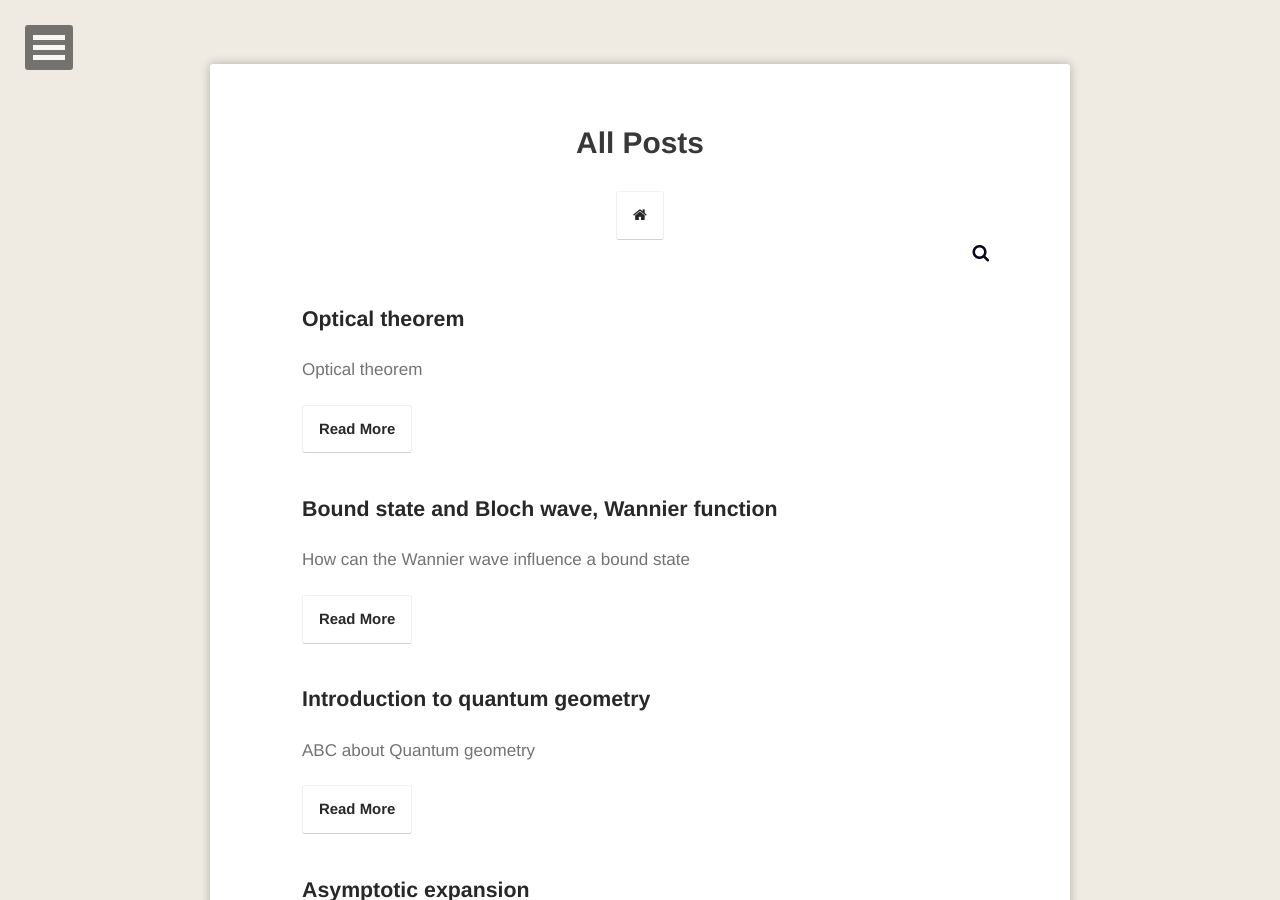
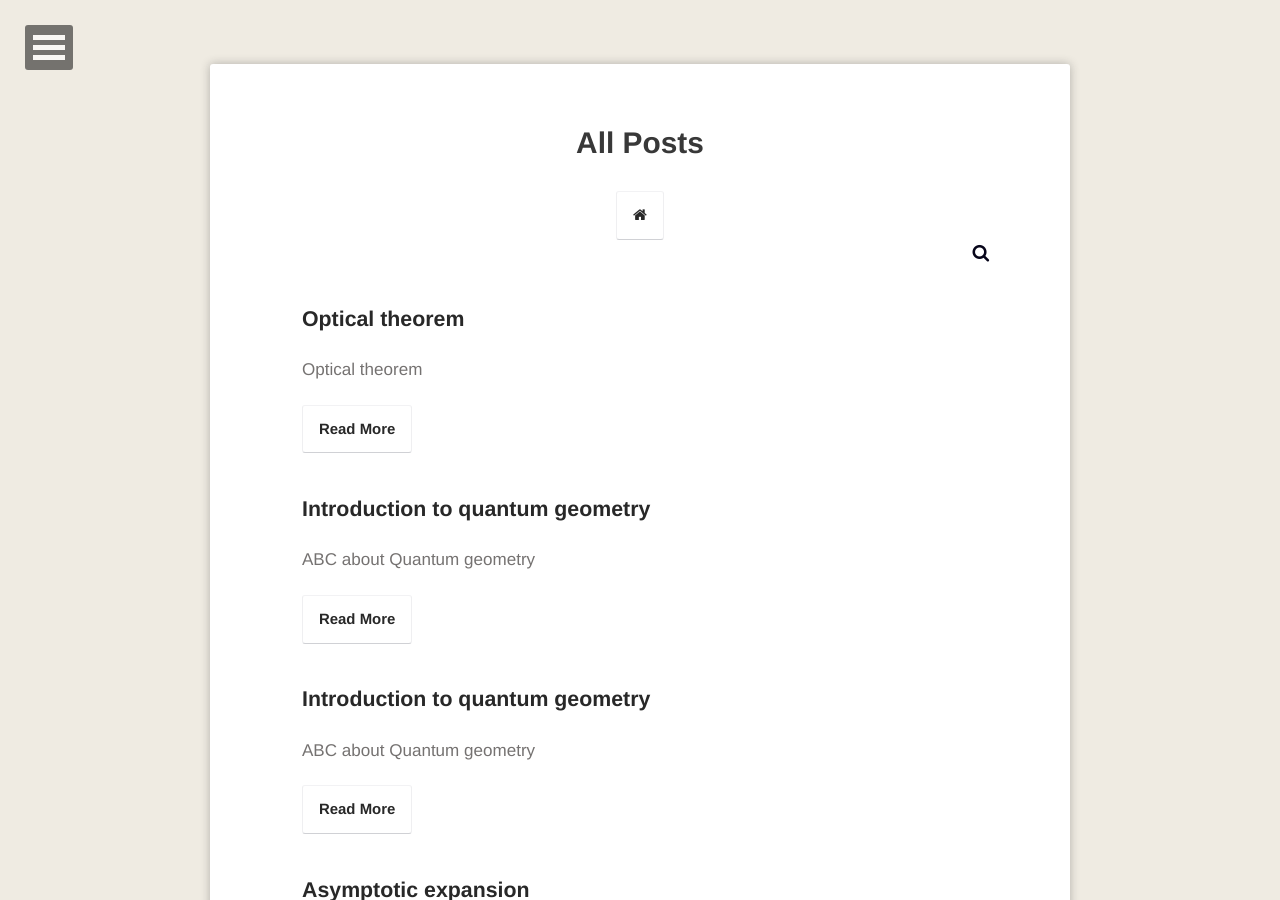
Before and after one commit to shuaichenphysics/shuaichenphysics.github.io, a Jekyll site: the page built from posts/index.md, in a window 1280 px wide and 900 px high. Built offline with Jekyll 4.4.1, drawn with Linux system fonts in a browser that asks for light colours; some of the changed lines change nothing that is shown.

Commit message:
Update 2023-10-20-bound state in a periodic potential.md

```diff
--- a/_posts/2023-10-20-bound state in a periodic potential.md
+++ b/_posts/2023-10-20-bound state in a periodic potential.md
@@ -1,219 +1,66 @@
 ---
 layout: post
-title: "Bound state and Bloch wave, Wannier function"
-date: 2023-10-20
-excerpt: "How can the Wannier wave influence a bound state "
-tags: [Wannier function, Schroedinger equation]
+title: "Introduction to quantum geometry"
+date: 2023-08-28
+excerpt: "ABC about Quantum geometry"
+tags: [Quantum Qeometry, math]
 comments: true
 ---
 
-# Bound states under a periodic potential
 
-## Schroedinger equation and Bloch waves
-
-We first recall the Schroedinger equation with a periodic potential
+Consider a generic parameter-dependent quantum system described by a Hamiltonian $$H(k)$$ and Schroedinger equation
 
 $$
-\left[-\frac{\nabla^{2}}{2m}+V(\mathbf{r})\right]\psi(\mathbf{r})=E\psi(\mathbf{r})\label{eq:bloch}
+H(x) |\psi_\alpha(x)\rangle = \epsilon_\alpha(x)|\psi_\alpha(x)\rangle
 $$
 
-Here $$V(\mathbf{r})$$ is a periodic potential $$V(\mathbf{r})=V(\mathbf{r}+\mathbf{a})$$.
-The system obeys the translation symmetry and the Bloch theorem
-tells that a general solution has the form as
+With eigenvalue $$\epsilon_\alpha(x)$$ that form a band structure in parameter space, and corresponding eigenstates $$|\psi_\alpha(x)\rangle $$.
+We remark that $$x$$ indeed represents a general parameter such as momentum, or interaction parameter. As the name geometry indicates, we will define so-called __quantum geometry__ that encodes structural information of the Hilbert spaces $$\{\mathcal H_x\}$$ when the parameter $$x$$ varies.
+
+It is often the case that perturbation occurs (in reality or thinking experiments) $$x\rightarrow x+\Delta x $$. Then the system shows response to the external perturbation and for weak perturbation, the response can be expressed in the unperturbed Hamiltonian $$H(x)$$. There are two aspects of changes. First, the __shift of the energy__ and we may call it the **spectrum physics** (I cook the name, not serious). More precisely, the information shall be encoded by the velocity
 
 $$
-\psi_{n\mathbf{k}}(\mathbf{r})=e^{i\mathbf{k}\cdot\mathbf{r}}u_{n\mathbf{k}}(\mathbf{r})\label{eq:solution}
+\mathbf v_\alpha(x)  = \nabla _x \epsilon_\alpha(x).
 $$
 
-where $$u_{n\mathbf{k}}(\mathbf{r})$$ is also periodic with $$u_{n\mathbf{k}}(\mathbf{r})=u_{n\mathbf{k}}(\mathbf{r}+\mathbf{a})$$
-and $$n$$ is the band index. The wave function $$u_{n\mathbf{k}}(\mathbf{r})$$
-satisfies the equation
+The second part is the wave function (in parallel, we name it **wavefunction physics**), and similarly the information is encoded in $$ \vert\partial_x \psi_\alpha(x)\rangle $$. While the role of the energy bands and band velocities in such quantities is for the most part well known, considerable attention has in recent decades shifted to the eigenstates.
+
+>  The quantum geometry works to provide a quantitative theory of the information encoded in the geometry $$x$$ dependence of eigenstates and to describe how this geometry is unveiled in the physical properties of the system of interest.
+
+# Quantum geometry tensor
+
+We can regard the Hilbert space as a Riemannian manifold and then we can define the curvature and metric. Physically, we can define the quantum geometry tensor
 
 $$
-\left[\frac{k^{2}}{2m}+V(\mathbf{r})\right]u_{n\mathbf{k}}(\mathbf{r})=Eu_{n\mathbf{k}}(\mathbf{r})\label{eq:uk}
+T_{ij}(x) = \langle \partial_i \psi(x)|[1-|\psi(x)\rangle\langle\psi(x)|]|\partial_j\psi(x)\rangle
 $$
 
-Given a band $$n$$, we can define the Wannier functions
+It is related to the Berry curvature and quantum metric by
 
 $$
-W_{n\mathbf{R}}(\mathbf{r})=\frac{1}{\sqrt{N}}e^{i\mathbf{k}\cdot\mathbf{r}}\sum_{\mathbf{k}}e^{-i\mathbf{k}\cdot\mathbf{R}}u_{n\mathbf{k}}(\mathbf{r})\label{eq:Wannier}
+T = g-\frac{i}{2}\Omega
 $$
 
-Here $$\mathbf{R}$$ is the lattice vector and $$N$$ is the number of primitive
-cells in the crystals. The Bloch functions can be written in terms
-of the Wannier functions as follows
+The QGT unifies the quantum metric as the real part and the Berry curvature as the imaginary part in a single complex gauge-invariant tensor field.
+
+# The origin of quantum geometry
+
+The quantum geometry represents structural information of the Hilbert space. To see its originality, we can consider a variation of parameter for the Hamiltonian
 
 $$
-u_{n\mathbf{k}}(\mathbf{r})=\frac{1}{\sqrt{N}}\sum_{\mathbf{R}}e^{-i\mathbf{k}\cdot\mathbf{r}}e^{i\mathbf{k}\cdot\mathbf{R}}W_{n\mathbf{R}}(\mathbf{r})\label{eq:unk}
+H(x+\Delta x) = H(x)+\nabla_xH\cdot\Delta x
 $$
 
-The Wannier functions in Eq. (\ref{eq:Wannier}) constructed by the
-waves $$u_{n\mathbf{k}}(\mathbf{r})$$ is not unique due to a gauge
-degree of freedom in $$u_{n\mathbf{k}}(\mathbf{r})$$. Namely, when
-a phase change in $$u_{n\mathbf{k}}(\mathbf{r})\rightarrow u_{n\mathbf{k}}(\mathbf{r})e^{i\phi_{n\mathbf{k}}}$$
-in Eq.~(\ref{eq:solution}), $$\psi_{n\mathbf{k}}(\mathbf{r})$$ stays
-as an eigenstate to the Schroedinger equation in Eq.(\ref{eq:bloch}).We
-can find the optimally localized Wannier functions by minimizing the
-quadratic spread
+When the perturbative term does not commute with $$H(x)$$ with
 
 $$
-\begin{align}
-\langle r^{2}\rangle-\langle r\rangle^{2} & \equiv\int_{\mathcal{A}_{uc}}d\mathbf{r}W_{\mathbf{0}}^{*}(\mathbf{r})r^{2}W_{\mathbf{0}}(\mathbf{r})-\left[\int_{\mathcal{A}}d\mathbf{r}W_{\mathbf{0}}^{*}(\mathbf{r})\mathbf{r}W_{\mathbf{0}}(\mathbf{r})\right]^{2}\\
- & \geq\frac{\mathcal{A}_{uc}}{(2\pi)^{d}}\int_{\mathrm{BZ}}d\mathbf{k}\mathrm{Tr}g(\mathbf{k})
-\end{align}
+\langle \psi_\alpha|\nabla_xH\cdot\Delta x|\psi_\beta\rangle\neq 0\quad \exist\beta\neq \alpha
 $$
 
-with $$\mathcal{A}_{uc}$$ denotes a unit cell. Here $$g(\mathbf{k})$$
-is the quantum metric with components
+This means the eigenstate changes accordingly by means of the interband coupling mediated by the gradients of the Hamiltonian. To make this idea more quantitative, it is instructive to study the evolution of a single eigenstate when the parameters are varied by considering
 
 $$
-g_{ab}(\mathbf{k})=\mathrm{Re}\langle\partial_{a}u_{n\mathbf{k}}\vert\left(1-\vert u_{n\mathbf{k}}\rangle\langle u_{n\mathbf{k}}\vert\right)\vert\partial_{b}u_{n\mathbf{k}}\rangle
+\langle \psi(x)|\psi(x+\Delta x)\rangle = \mathcal Fe^{-i\Delta \varphi}
 $$
 
-The average quantum metric appears as the lower bound of the quadratic
-spread which is gauge-independent.
-
-## Bound state at impurity
-
-Here we consider an impurity along with the periodic potential. We
-focus on one spatial dimensional system The Schroedinger equation
-is
-
-$$
-\left[-\frac{\hbar}{2m}\frac{d^{2}}{dx^{2}}+V(x)-V_{0}\delta(x)\right]\psi(x)=E\psi(x)
-$$
-
-Here $$m_{0}$$ is the mass of the electron and one should not confuse it
-with an effective mass of an energy band.
-
-We are interested in a bound state that is trapped by the impurity.
-To solve the bound state, we can consider the Schroedinger equation
-in Eq.~(\ref{eq:bloch}) with boundary condition
-
-$$
-\psi(\infty)=0
-$$
-
-We assume a wave function ansatz
-
-$$
-\psi_{\lambda}(x)=e^{-\lambda x}u_{\lambda}(x)
-$$
-
-It is easy to find that $$u_{\lambda}(x)$$ satisfies the equation
-
-$$
-\left[-\frac{\lambda^{2}}{2m}+V(x)\right]u_{\lambda}(x)=E_{n\lambda}u_{\lambda}(x)\label{eq:enl}
-$$
-
-which has the same form as in Eq. (\ref{eq:uk}). Therefore, we can
-apply the Bloch theorem
-
-$$
-u_{n\lambda}(x)=\frac{1}{\sqrt{N}}\sum_{R}e^{-i\lambda x}e^{i\lambda R}W_{nR}(x)\label{eq:u_l}
-$$
-
-Here we also introduce the index $$n$$. We have the one-to-one
-correspondence between Eqs. (\ref{eq:u_l}) and (\ref{eq:unk}). The
-eigen energy in Eq. (\ref{eq:enl}) is
-
-$$
-\begin{align}
-E_{n\lambda} & =-\frac{\lambda^{2}}{2m}+\sum_{\delta}e^{-i\lambda\delta}t(\delta)\nonumber \\
- & =-\frac{\lambda^{2}}{2m}+t(0)+2\mathrm{Re}\left[e^{-i\lambda a}t(a)\right]+2\mathrm{Re}\left[e^{-i2\lambda a}t(2a)\right]+\cdots
-\end{align}
-$$
-
-with $$\delta=0,\pm a,\pm2a,\cdots$$ and
-
-$$
-t(\delta)=\int_{0}^{a}dxW_{R}(x)V(x)W_{R+\delta}^{*}(x)
-$$
-
-If the profile of $$W_{R}(x)$$ exponentially decays, the hopping integral
-$$t(\delta)$$ decays exponentially as $$\delta$$ increases. Noting that
-$$E_{n\lambda=0}>E_{n\lambda>0}$$, we can conclude that the bound states
-have the energy lower than $$\sum_{\delta}e^{-i\lambda\delta}t(\delta)$$
-while a scattering scattering state is larger than $$\sum_{\delta}e^{-i\lambda\delta}t(\delta)$$
-given a band $$n$$.
-
-For the impurity problem, we can construct the wave function
-
-$$
-\begin{align}
-\psi_{n\lambda}(x)= & \begin{cases}
-\frac{1}{\sqrt{N}}e^{-\lambda x}u_{n\lambda}(x) & x\geq0\\
-\frac{1}{\sqrt{N}}Ae^{-\lambda\vert x\vert}u_{n\lambda}(x) & x<0
-\end{cases}
-\end{align}
-$$
-
-At the $$x=0$$, we have the condition
-
-$$
-\begin{align}
-\psi_{n}(0^{+}) & =\psi_{n}(0^{-})\\
--\frac{1}{2m}\left[\psi^{\prime}(0^{+})-\psi^{\prime}(0^{-})\right] & =V_{0}\psi(0)
-\end{align}
-$$
-
-which gives rise to
-
-$$
-\begin{align}
-\lambda & =mV_{0}\\
-A & =1
-\end{align}
-$$
-
-Therefore we have solution
-
-$$
-\begin{align}
-\psi_{n\lambda}(x) & =\frac{1}{\sqrt{N}}e^{-\lambda\vert x\vert}u_{n\lambda}(x)\\
- & =\frac{1}{\sqrt{N}}e^{-\lambda\vert x\vert}e^{-i\lambda\cdot x}\sum_{R}e^{i\lambda R}W_{R}(x)\label{eq:psi_n}
-\end{align}
-$$
-
-where $$N$$ is the normalization factor and the factor $$e^{-i\lambda\cdot x}$$
-is to ensure the orthogonality of the wave functions $$\psi_{n\lambda}(x)$$
-of bound states.
-
-The question arises: what Wannier basis should we choose? In fact,
-we can take the form in Eq. (\ref{eq:psi_n}) as a wave function ansatz
-given a parameter $$\lambda$$. The choice on the Wannier functions
-should minimize the energy of the bound state, or the energy $$E_{n0}=\sum_{\delta}e^{-i\lambda\delta}t(\delta)=\sum_{\delta}e^{-i\lambda\delta}\int_{0}^{a}dxW_{R}(x)V(x)W_{R+\delta}^{*}(x)$$.
-We can expect that the more localized the Wanner functions are, the
-lower energy the ansatz state possesses. As we mentioned above, the optimal localized
-Wannier function is related to the quantum metric which is gauge independent.
-
-Furthermore, due to the localized property of the Wannier function, the
-leading contribution to the $$\psi_{n\lambda}(x)$$ in Eq. (\ref{eq:psi_n})
-is
-
-$$
-\psi_{n\lambda}(x)=\frac{1}{\sqrt{N}}e^{-\lambda\vert x\vert}e^{-i\lambda\cdot x}W_{0}(x)
-$$
-
-with $$\lambda=mV_{0}$$.We can consider a process in which we can adiabatically
-weaken the impurity strength $$V_{0}=0$$, the bound state will exclusively
-be controlled by the Wannier function. It is consistent with the property
-of Wannier functions which can be taken as the bound states that depends
-on the local profile of the periodic potential.
-
-We emphasize that $$m$$ here is the bare mass of the electron. An effective
-mass of the band $$n$$ can be extracted as
-
-$$
-\begin{align}
-\frac{1}{m_{eff}} & =\frac{d^{2}}{dk^{2}}E_{nk}\vert_{k\rightarrow0}=\frac{1}{m}-\delta^{2}\sum_{\delta}t(\delta)
-\end{align}
-$$
-
-We can consider the leading orders and for a flat band, we have the
-constraint
-
-$$
-\frac{1}{m_{eff}}=\frac{1}{m}-a^{2}\left[t(a)+t(-a)\right]=0
-$$
-which can be met by tuning the hopping integral $$t(\delta)$$.
+with $$\mathcal F=\vert\langle \psi(x)|\psi(x+\Delta x)\rangle\vert$$. Such an overlap is non-zero whenever the states do not form an orthonormal basis in $$x$$-space. Separating into real and imaginary parts, one will find the expression.
```
